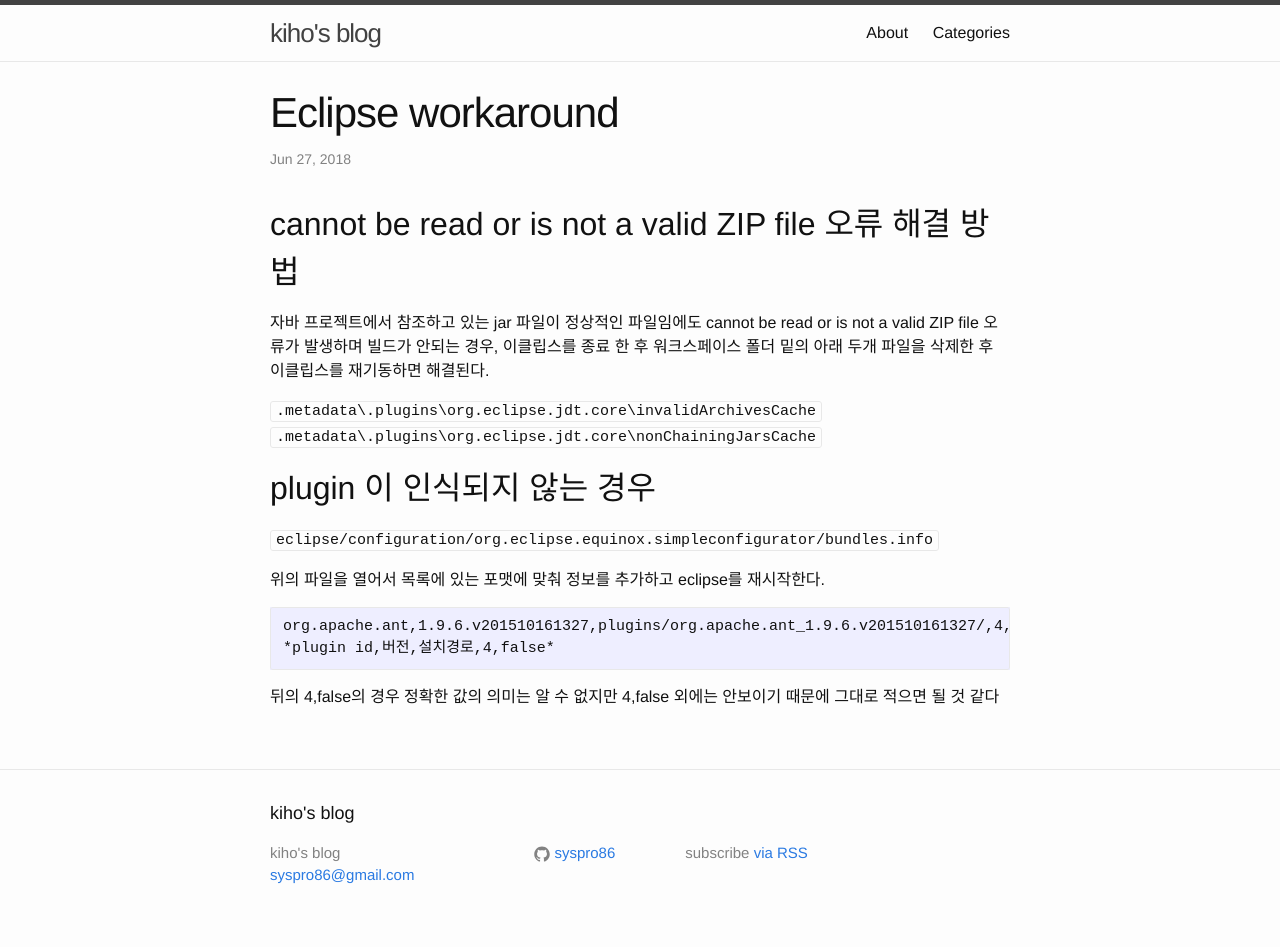
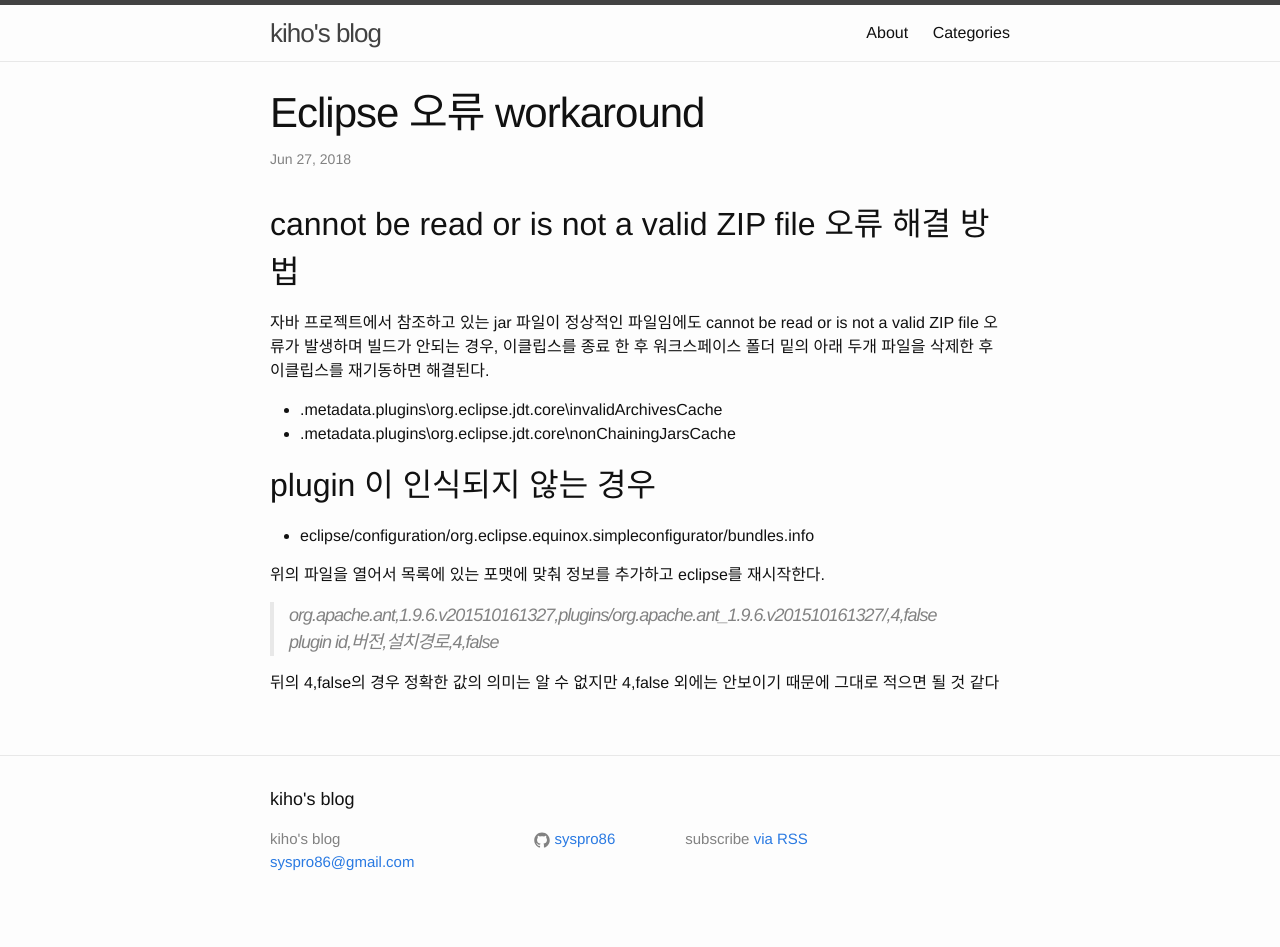
Before and after one commit to syspro86/syspro86.github.io, a Jekyll site: the page built from _posts/2018-06-26-eclipse-workaround.md, in a window 1280 px wide. Built offline with Jekyll 4.4.1, drawn with Linux system fonts in a browser that asks for light colours; comment, search, counter and statistics services are not loaded.

Commit message:
표시방식 변경

```diff
--- a/_posts/2018-06-26-eclipse-workaround.md
+++ b/_posts/2018-06-26-eclipse-workaround.md
@@ -1,6 +1,6 @@
 ---
 layout: post
-title:  "Eclipse workaround"
+title:  "Eclipse 오류 workaround"
 date:   2018-06-27 20:57:00 +0900
 categories: java eclipse
 ---
@@ -9,16 +9,16 @@
 
 자바 프로젝트에서 참조하고 있는 jar 파일이 정상적인 파일임에도 cannot be read or is not a valid ZIP file 오류가 발생하며 빌드가 안되는 경우, 이클립스를 종료 한 후 워크스페이스 폴더 밑의 아래 두개 파일을 삭제한 후 이클립스를 재기동하면 해결된다.
 
-`.metadata\.plugins\org.eclipse.jdt.core\invalidArchivesCache`
-`.metadata\.plugins\org.eclipse.jdt.core\nonChainingJarsCache`
+* .metadata\.plugins\org.eclipse.jdt.core\invalidArchivesCache
+* .metadata\.plugins\org.eclipse.jdt.core\nonChainingJarsCache
 
 ## plugin 이 인식되지 않는 경우
 
-`eclipse/configuration/org.eclipse.equinox.simpleconfigurator/bundles.info`
+* eclipse/configuration/org.eclipse.equinox.simpleconfigurator/bundles.info
 
 위의 파일을 열어서 목록에 있는 포맷에 맞춰 정보를 추가하고 eclipse를 재시작한다.
 
-    org.apache.ant,1.9.6.v201510161327,plugins/org.apache.ant_1.9.6.v201510161327/,4,false
-    *plugin id,버전,설치경로,4,false*
+> org.apache.ant,1.9.6.v201510161327,plugins/org.apache.ant_1.9.6.v201510161327/,4,false
+> *plugin id,버전,설치경로,4,false*
 
 뒤의 4,false의 경우 정확한 값의 의미는 알 수 없지만 4,false 외에는 안보이기 때문에 그대로 적으면 될 것 같다
```
